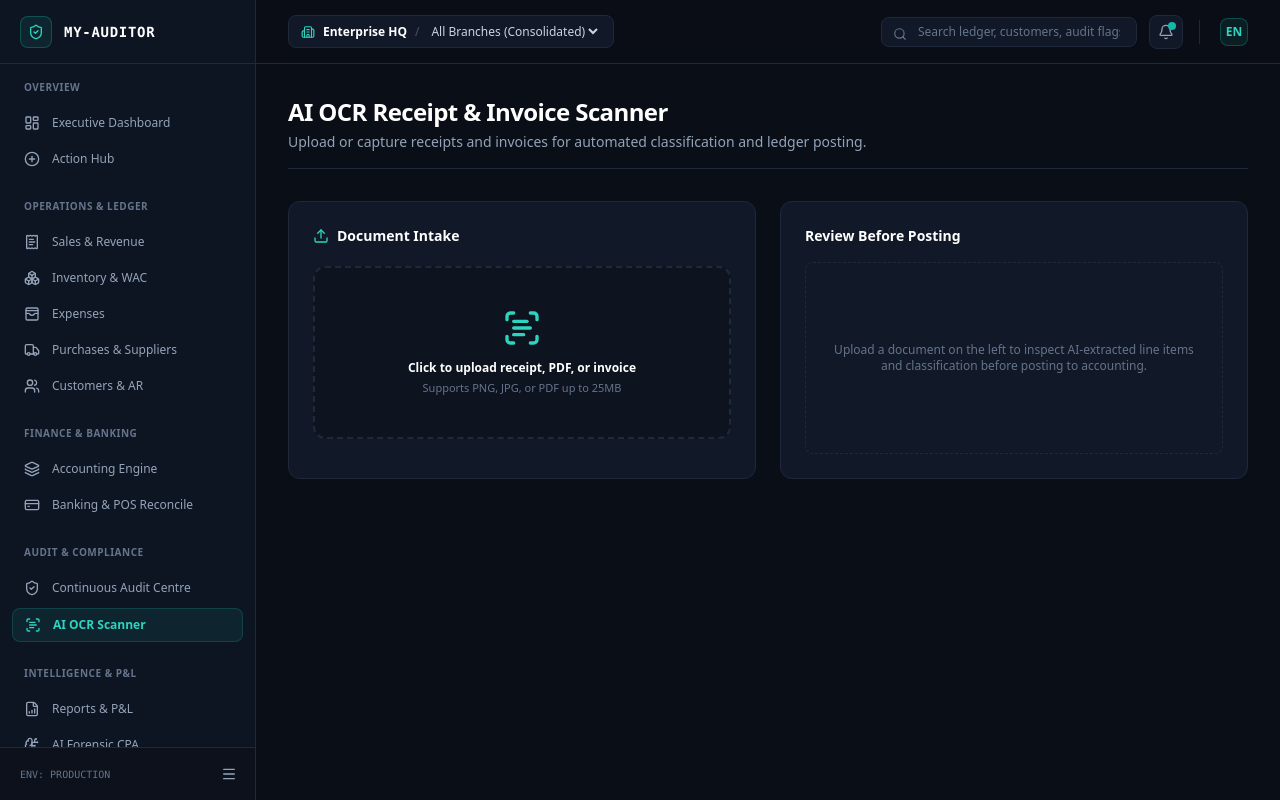
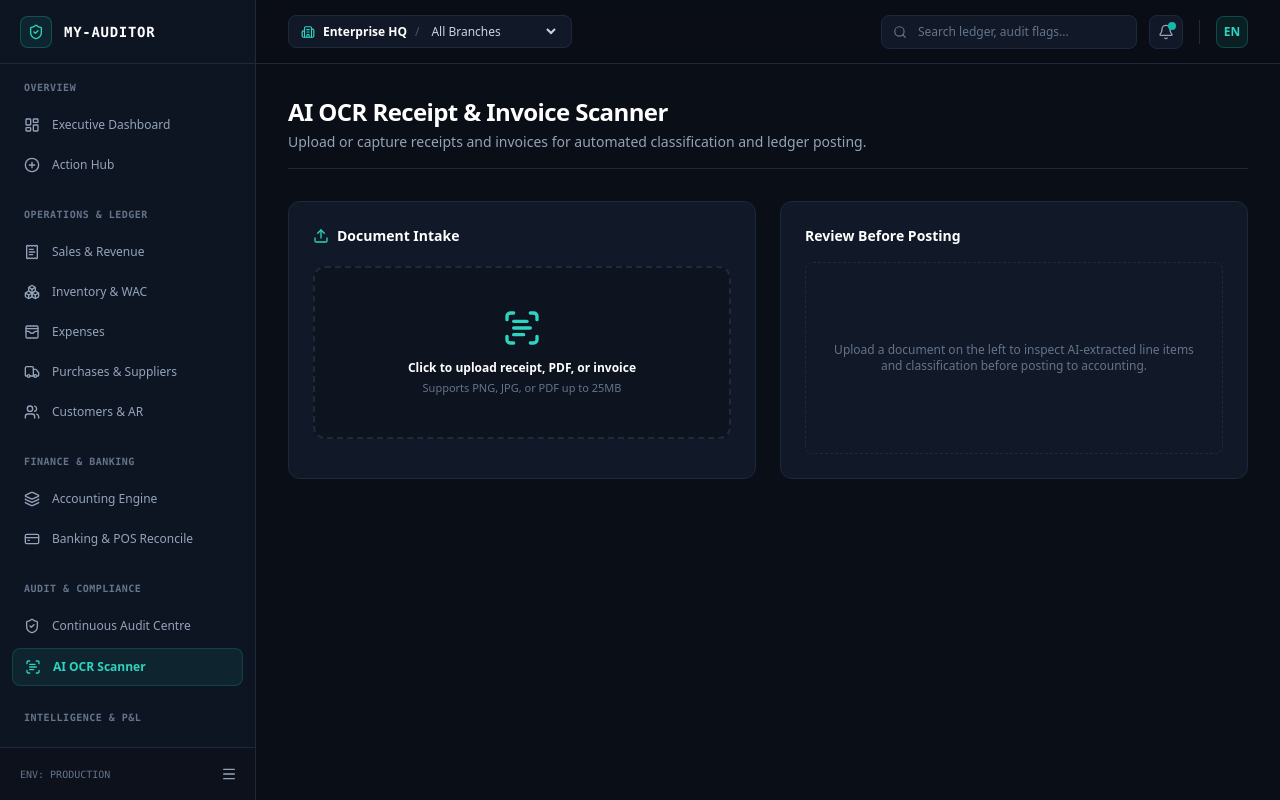
Before and after one commit to SIR-TRUTH/my-auditor-frontend, a Next.js app: page /dashboard/ocr in a window 1280 px wide. Built offline with nearby package versions, Linux system fonts and the light colour scheme.

Commit message:
fix: finalize pristine AppShell layout component and navigation structure

```diff
--- a/src/components/AppShell.tsx
+++ b/src/components/AppShell.tsx
@@ -15,13 +15,12 @@ import {
   Menu,
   X,
   Bell,
-  ChevronDown,
   Building2,
   Search,
   Users,
   CreditCard,
   PlusCircle,
-  Layers
+  Layers,
 } from 'lucide-react';
 
 interface AppShellProps {
@@ -31,8 +30,14 @@ interface AppShellProps {
   actions?: React.ReactNode;
 }
 
-export default function AppShell({ children, title, subtitle, actions }: AppShellProps) {
+export default function AppShell({
+  children,
+  title,
+  subtitle,
+  actions,
+}: AppShellProps) {
   const router = useRouter();
+
   const [sidebarOpen, setSidebarOpen] = useState(false);
   const [collapsed, setCollapsed] = useState(false);
   const [selectedBranch, setSelectedBranch] = useState('All Branches');
@@ -41,105 +46,200 @@ export default function AppShell({ children, title, subtitle, actions }: AppShel
     {
       label: 'OVERVIEW',
       items: [
-        { name: 'Executive Dashboard', href: '/dashboard', icon: LayoutDashboard },
-        { name: 'Action Hub', href: '/dashboard/actions', icon: PlusCircle },
-      ]
+        {
+          name: 'Executive Dashboard',
+          href: '/dashboard',
+          icon: LayoutDashboard,
+        },
+        {
+          name: 'Action Hub',
+          href: '/dashboard/actions',
+          icon: PlusCircle,
+        },
+      ],
     },
     {
       label: 'OPERATIONS & LEDGER',
       items: [
-        { name: 'Sales & Revenue', href: '/dashboard/sales', icon: ReceiptText },
-        { name: 'Inventory & WAC', href: '/dashboard/inventory', icon: Boxes },
-        { name: 'Expenses', href: '/dashboard/expenses', icon: WalletCards },
-        { name: 'Purchases & Suppliers', href: '/dashboard/purchases', icon: Truck },
-        { name: 'Customers & AR', href: '/dashboard/customers', icon: Users },
-      ]
+        {
+          name: 'Sales & Revenue',
+          href: '/dashboard/sales',
+          icon: ReceiptText,
+        },
+        {
+          name: 'Inventory & WAC',
+          href: '/dashboard/inventory',
+          icon: Boxes,
+        },
+        {
+          name: 'Expenses',
+          href: '/dashboard/expenses',
+          icon: WalletCards,
+        },
+        {
+          name: 'Purchases & Suppliers',
+          href: '/dashboard/purchases',
+          icon: Truck,
+        },
+        {
+          name: 'Customers & AR',
+          href: '/dashboard/customers',
+          icon: Users,
+        },
+      ],
     },
     {
       label: 'FINANCE & BANKING',
       items: [
-        { name: 'Accounting Engine', href: '/dashboard/accounting', icon: Layers },
-        { name: 'Banking & POS Reconcile', href: '/dashboard/reconciliation', icon: CreditCard },
-      ]
+        {
+          name: 'Accounting Engine',
+          href: '/dashboard/accounting',
+          icon: Layers,
+        },
+        {
+          name: 'Banking & POS Reconcile',
+          href: '/dashboard/reconciliation',
+          icon: CreditCard,
+        },
+      ],
     },
     {
       label: 'AUDIT & COMPLIANCE',
       items: [
-        { name: 'Continuous Audit Centre', href: '/dashboard/audit', icon: ShieldCheck },
-        { name: 'AI OCR Scanner', href: '/dashboard/ocr', icon: ScanText },
-      ]
+        {
+          name: 'Continuous Audit Centre',
+          href: '/dashboard/audit',
+          icon: ShieldCheck,
+        },
+        {
+          name: 'AI OCR Scanner',
+          href: '/dashboard/ocr',
+          icon: ScanText,
+        },
+      ],
     },
     {
       label: 'INTELLIGENCE & P&L',
       items: [
-        { name: 'Reports & P&L', href: '/dashboard/reports', icon: FileBarChart },
-        { name: 'AI Forensic CPA', href: '/dashboard/cpa', icon: BrainCircuit },
-      ]
+        {
+          name: 'Reports & P&L',
+          href: '/dashboard/reports',
+          icon: FileBarChart,
+        },
+        {
+          name: 'AI Forensic CPA',
+          href: '/dashboard/cpa',
+          icon: BrainCircuit,
+        },
+      ],
     },
     {
       label: 'MANAGEMENT',
       items: [
-        { name: 'Branch Management', href: '/dashboard/branches', icon: Building2 },
-        { name: 'Settings & RBAC', href: '/dashboard/settings', icon: Settings },
-      ]
-    }
+        {
+          name: 'Branch Management',
+          href: '/dashboard/branches',
+          icon: Building2,
+        },
+        {
+          name: 'Settings & RBAC',
+          href: '/dashboard/settings',
+          icon: Settings,
+        },
+      ],
+    },
   ];
 
-  const businessName = typeof window !== 'undefined' ? localStorage.getItem('current_business_name') || 'Enterprise HQ' : 'Enterprise HQ';
+  const businessName =
+    typeof window !== 'undefined'
+      ? localStorage.getItem('current_business_name') || 'Enterprise HQ'
+      : 'Enterprise HQ';
 
   return (
-    <div className="min-h-screen bg-[#0A0E17] text-[#F9FAFB] flex font-sans antialiased selection:bg-teal-500/30 selection:text-teal-300">
-
+    <div className="min-h-screen bg-[#0A0E17] text-[#F9FAFB] flex font-sans antialiased">
+      {/* Mobile drawer overlay */}
       {sidebarOpen && (
         <div
           onClick={() => setSidebarOpen(false)}
-          className="fixed inset-0 z-40 bg-black/70 backdrop-blur-xs lg:hidden"
+          className="fixed inset-0 z-40 bg-black/80 backdrop-blur-sm lg:hidden"
         />
       )}
 
-      {/* Institutional Sidebar */}
-      <aside className={`
-        fixed inset-y-0 left-0 z-50 bg-[#0E1522] border-r border-[#1F293B] flex flex-col transition-all duration-200
-        ${collapsed ? 'w-20' : 'w-64'}
-        ${sidebarOpen ? 'translate-x-0' : '-translate-x-full lg:translate-x-0'}
-      `}>
-        <div className="h-16 px-5 border-b border-[#1F293B] flex items-center justify-between">
+      {/* Sidebar */}
+      <aside
+        className={`fixed inset-y-0 left-0 z-50 bg-[#0E1522] border-r border-[#1F293B] flex flex-col transition-all duration-200 ${
+          collapsed ? 'w-20' : 'w-64'
+        } ${
+          sidebarOpen
+            ? 'translate-x-0'
+            : '-translate-x-full lg:translate-x-0'
+        }`}
+      >
+        {/* Sidebar header */}
+        <div className="h-16 px-5 border-b border-[#1F293B] flex items-center justify-between shrink-0">
           <div className="flex items-center gap-3 overflow-hidden">
             <div className="w-8 h-8 rounded-lg bg-teal-500/10 border border-teal-500/30 text-teal-400 flex items-center justify-center font-bold shrink-0">
               <ShieldCheck className="w-4 h-4" />
             </div>
-            {!collapsed && <span className="font-bold text-white text-sm tracking-wider uppercase font-mono">MY-AUDITOR</span>}
+
+            {!collapsed && (
+              <span className="font-bold text-white text-sm tracking-wider uppercase font-mono">
+                MY-AUDITOR
+              </span>
+            )}
           </div>
-          <button onClick={() => setSidebarOpen(false)} className="lg:hidden text-slate-400 hover:text-white">
+
+          <button
+            type="button"
+            onClick={() => setSidebarOpen(false)}
+            className="lg:hidden text-slate-400 hover:text-white p-1"
+            aria-label="Close navigation"
+          >
             <X className="w-5 h-5" />
           </button>
         </div>
 
-        <div className="flex-1 overflow-y-auto px-3 py-4 space-y-6 scrollbar-thin scrollbar-thumb-slate-800">
-          {navigationGroups.map((group, idx) => (
-            <div key={idx} className="space-y-1">
+        {/* Navigation */}
+        <div className="flex-1 overflow-y-auto px-3 py-4 space-y-6">
+          {navigationGroups.map((group) => (
+            <div key={group.label} className="space-y-1">
               {!collapsed && (
-                <div className="px-3 pb-2 text-[10px] font-bold text-slate-500 uppercase tracking-wider">
+                <div className="px-3 pb-2 text-[10px] font-bold text-slate-500 uppercase tracking-wider font-mono">
                   {group.label}
                 </div>
               )}
+
               {group.items.map((item) => {
-                const isActive = router.pathname === item.href;
+                const isActive =
+                  router.pathname === item.href ||
+                  (item.href !== '/dashboard' &&
+                    router.pathname.startsWith(`${item.href}/`));
+
                 const Icon = item.icon;
+
                 return (
                   <Link
+                    href={item.href}
                     key={item.name}
-                    href={item.href}
-                    className={`
-                      flex items-center gap-3 px-3 py-2 rounded-lg text-xs font-medium transition-all group
-                      ${isActive
+                    onClick={() => setSidebarOpen(false)}
+                    title={collapsed ? item.name : undefined}
+                    className={`flex items-center gap-3 px-3 py-2.5 rounded-lg text-xs font-medium transition-all group ${
+                      isActive
                         ? 'bg-teal-500/10 text-teal-400 border border-teal-500/20 font-semibold'
-                        : 'text-slate-400 hover:bg-[#182234] hover:text-slate-200'}
-                    `}
-                    title={collapsed ? item.name : undefined}
+                        : 'text-slate-400 hover:bg-[#182234] hover:text-slate-200'
+                    }`}
                   >
-                    <Icon className={`w-4 h-4 shrink-0 transition-colors ${isActive ? 'text-teal-400' : 'text-slate-400 group-hover:text-slate-200'}`} />
-                    {!collapsed && <span className="truncate">{item.name}</span>}
+                    <Icon
+                      className={`w-4 h-4 shrink-0 transition-colors ${
+                        isActive
+                          ? 'text-teal-400'
+                          : 'text-slate-400 group-hover:text-slate-200'
+                      }`}
+                    />
+
+                    {!collapsed && (
+                      <span className="truncate">{item.name}</span>
+                    )}
                   </Link>
                 );
               })}
@@ -147,80 +247,125 @@ export default function AppShell({ children, title, subtitle, actions }: AppShel
           ))}
         </div>
 
-        <div className="p-3 border-t border-[#1F293B] flex items-center justify-between bg-[#0A0E17]/50">
-          {!collapsed && <div className="text-[10px] font-mono text-slate-500 pl-2">ENV: PRODUCTION</div>}
+        {/* Sidebar footer */}
+        <div className="p-3 border-t border-[#1F293B] flex items-center justify-between bg-[#0A0E17]/50 shrink-0">
+          {!collapsed && (
+            <div className="text-[10px] font-mono text-slate-500 pl-2">
+              ENV: PRODUCTION
+            </div>
+          )}
+
           <button
-            onClick={() => setCollapsed(!collapsed)}
-            className="p-1.5 rounded-md hover:bg-[#182234] text-slate-400 hover:text-white transition hidden lg:block"
+            type="button"
+            onClick={() => setCollapsed((value) => !value)}
+            className="p-1.5 rounded-md hover:bg-[#182234] text-slate-400 hover:text-white transition hidden lg:block cursor-pointer"
+            aria-label={collapsed ? 'Expand sidebar' : 'Collapse sidebar'}
           >
             <Menu className="w-4 h-4" />
           </button>
         </div>
       </aside>
 
-      {/* Main Content */}
-      <div className={`flex-1 flex flex-col min-w-0 transition-all duration-200 ${collapsed ? 'lg:pl-20' : 'lg:pl-64'}`}>
-
-        {/* Top Header */}
+      {/* Main content area */}
+      <div
+        className={`flex-1 flex flex-col min-w-0 transition-all duration-200 ${
+          collapsed ? 'lg:pl-20' : 'lg:pl-64'
+        }`}
+      >
+        {/* Top header */}
         <header className="sticky top-0 z-30 h-16 bg-[#0A0E17]/90 backdrop-blur-md border-b border-[#1F293B] px-4 sm:px-8 flex items-center justify-between gap-4">
-          <div className="flex items-center gap-4">
-            <button onClick={() => setSidebarOpen(true)} className="lg:hidden p-2 rounded-lg bg-[#111827] border border-[#1F293B] text-slate-300">
+          <div className="flex items-center gap-3 min-w-0">
+            <button
+              type="button"
+              onClick={() => setSidebarOpen(true)}
+              className="lg:hidden p-2 rounded-lg bg-[#111827] border border-[#1F293B] text-slate-300"
+              aria-label="Open navigation"
+            >
               <Menu className="w-5 h-5" />
             </button>
 
-            {/* Branch Selector Dropdown */}
-            <div className="flex items-center gap-2 px-3 py-1.5 rounded-lg bg-[#111827] border border-[#1F293B] text-xs">
+            {/* Business / branch selector */}
+            <div className="flex items-center gap-2 px-3 py-1.5 rounded-lg bg-[#111827] border border-[#1F293B] text-xs min-w-0">
               <Building2 className="w-3.5 h-3.5 text-teal-400 shrink-0" />
-              <span className="font-semibold text-white">{businessName}</span>
-              <span className="text-slate-600">/</span>
+
+              <span className="font-semibold text-white truncate max-w-[120px] sm:max-w-none">
+                {businessName}
+              </span>
+
+              <span className="text-slate-600 hidden sm:inline">/</span>
+
               <select
                 value={selectedBranch}
-                onChange={(e) => setSelectedBranch(e.target.value)}
-                className="bg-transparent text-slate-300 font-medium focus:outline-none cursor-pointer"
+                onChange={(event) => setSelectedBranch(event.target.value)}
+                className="bg-transparent text-slate-300 font-medium focus:outline-none cursor-pointer text-xs max-w-[110px] sm:max-w-none"
+                aria-label="Select branch"
               >
-                <option value="All Branches">All Branches (Consolidated)</option>
-                <option value="Main Flagship Store">Main Flagship Store</option>
+                <option value="All Branches">All Branches</option>
+                <option value="Main Flagship Store">
+                  Main Flagship Store
+                </option>
                 <option value="Ikeja Outlet">Ikeja Outlet</option>
                 <option value="Abuja Branch">Abuja Branch</option>
               </select>
             </div>
           </div>
 
-          <div className="flex items-center gap-3">
+          <div className="flex items-center gap-3 shrink-0">
+            {/* Search */}
             <div className="relative hidden md:block">
               <Search className="absolute left-3 top-2.5 w-3.5 h-3.5 text-slate-500" />
+
               <input
                 type="text"
-                placeholder="Search ledger, customers, audit flags..."
-                className="w-64 bg-[#111827] border border-[#1F293B] rounded-lg pl-9 pr-4 py-1.5 text-xs text-white placeholder:text-slate-500 focus:outline-none focus:border-teal-500"
+                placeholder="Search ledger, audit flags..."
+                className="w-56 lg:w-64 bg-[#111827] border border-[#1F293B] rounded-lg pl-9 pr-4 py-2 text-xs text-white placeholder:text-slate-500 focus:outline-none focus:border-teal-500"
               />
             </div>
 
-            <button className="p-2 rounded-lg bg-[#111827] border border-[#1F293B] text-slate-400 hover:text-white relative">
+            {/* Notifications */}
+            <button
+              type="button"
+              className="p-2 rounded-lg bg-[#111827] border border-[#1F293B] text-slate-400 hover:text-white relative"
+              aria-label="Notifications"
+            >
               <Bell className="w-4 h-4" />
+
               <span className="absolute top-1.5 right-1.5 w-2 h-2 rounded-full bg-teal-500" />
             </button>
 
-            <div className="h-6 w-[1px] bg-[#1F293B] mx-1" />
+            <div className="h-6 w-px bg-[#1F293B] mx-1" />
 
-            <div className="flex items-center gap-2 pl-1">
-              <div className="w-7 h-7 rounded-lg bg-teal-500/10 border border-teal-500/30 text-teal-400 flex items-center justify-center font-bold text-xs">
-                {businessName.substring(0, 2).toUpperCase()}
-              </div>
+            {/* Business avatar */}
+            <div className="w-8 h-8 rounded-lg bg-teal-500/10 border border-teal-500/30 text-teal-400 flex items-center justify-center font-bold text-xs">
+              {businessName.substring(0, 2).toUpperCase()}
             </div>
           </div>
         </header>
 
+        {/* Main viewport */}
         <main className="flex-1 px-4 sm:px-8 py-8 max-w-7xl w-full mx-auto space-y-8">
-          {(title || actions) && (
+          {(title || subtitle || actions) && (
             <div className="flex flex-col sm:flex-row sm:items-center justify-between gap-4 pb-4 border-b border-[#1F293B]">
               <div>
-                <h1 className="text-xl sm:text-2xl font-bold text-white tracking-tight">{title}</h1>
-                {subtitle && <p className="text-xs sm:text-sm text-slate-400 mt-1">{subtitle}</p>}
+                {title && (
+                  <h1 className="text-xl sm:text-2xl font-bold text-white tracking-tight">
+                    {title}
+                  </h1>
+                )}
+
+                {subtitle && (
+                  <p className="text-xs sm:text-sm text-slate-400 mt-1">
+                    {subtitle}
+                  </p>
+                )}
               </div>
-              {actions && <div className="flex items-center gap-3">{actions}</div>}
+
+              {actions && (
+                <div className="flex items-center gap-3">{actions}</div>
+              )}
             </div>
           )}
+
           {children}
         </main>
       </div>
```
